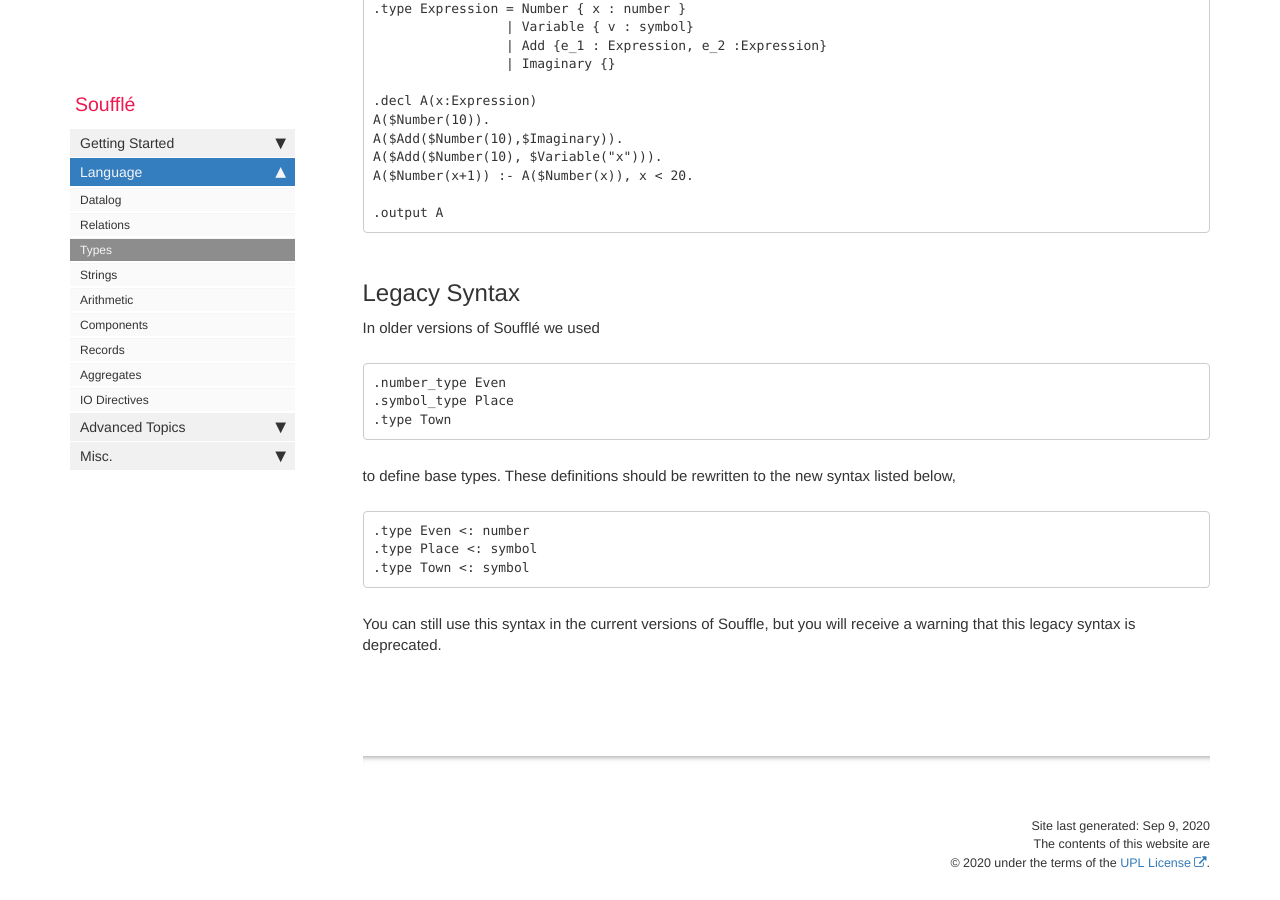
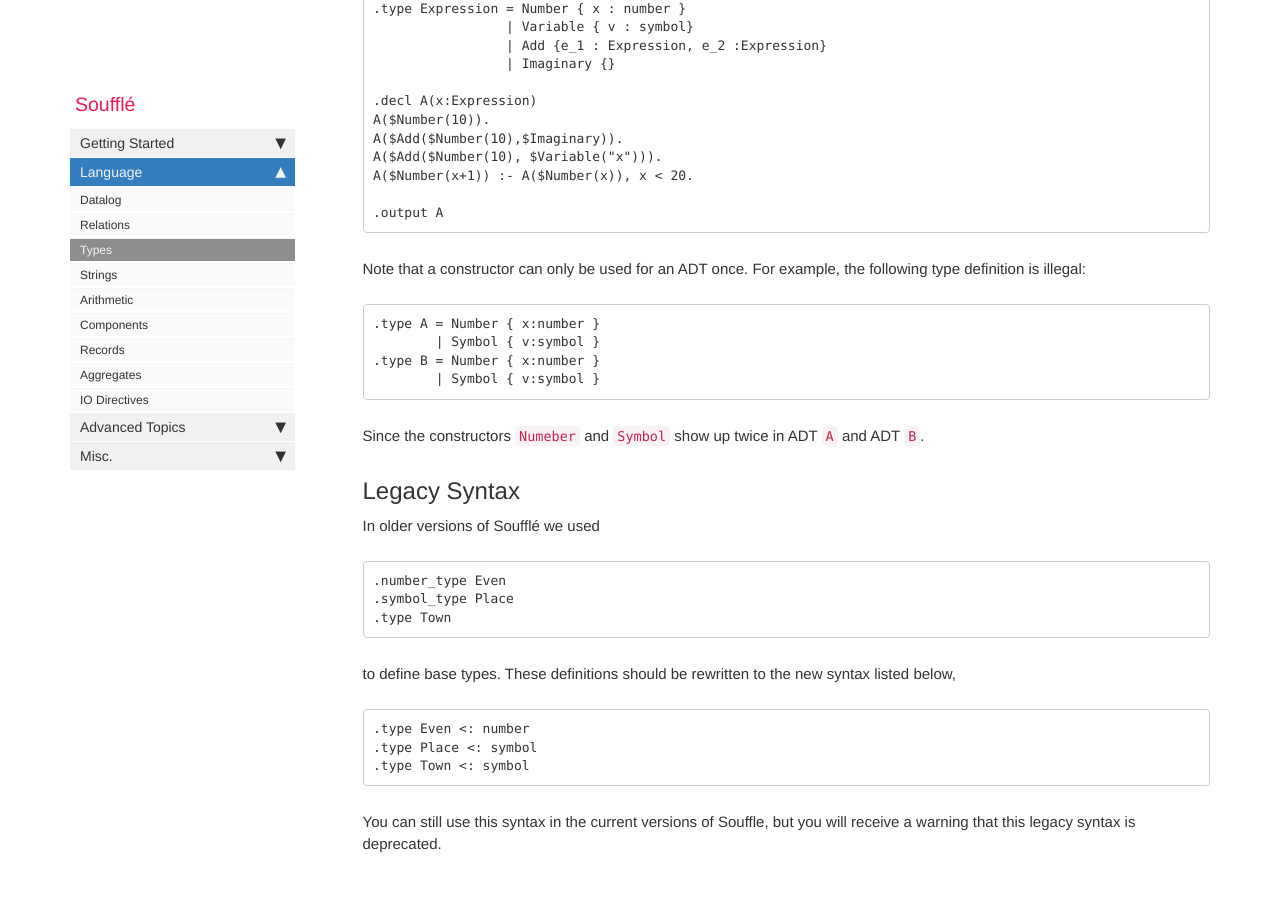
Before and after one commit to souffle-lang/souffle-lang.github.io, a Jekyll site: the page built from pages/docs/types.md, in a window 1280 px wide and 900 px high, scrolled down 5273 px. Built offline with Jekyll 4.4.1, drawn with Linux system fonts in a browser that asks for light colours; comment, search, counter and statistics services are not loaded.

Commit message:
Added ADT restriction

````diff
--- a/pages/docs/types.md
+++ b/pages/docs/types.md
@@ -214,6 +214,17 @@ A($Number(x+1)) :- A($Number(x)), x < 20.
 .output A
 ```
 
+Note that a constructor can only be used for an ADT once. For example,
+the following type definition is illegal:
+```
+.type A = Number { x:number }
+        | Symbol { v:symbol }
+.type B = Number { x:number }
+        | Symbol { v:symbol }
+```
+Since the constructors `Numeber` and `Symbol` show up twice in ADT `A` and ADT `B`.
+
+
 ## Legacy Syntax
 
 In older versions of Soufflé we used
````
